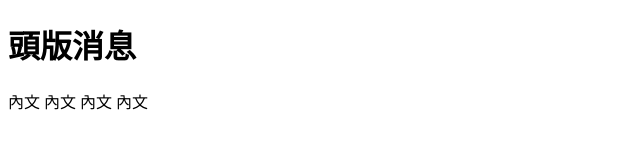
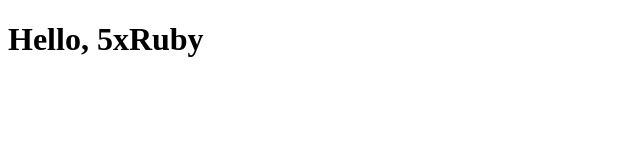
Before and after one commit to justYu2001/git-parctice, a plain HTML site: page index.html in a window 1280 px wide. Shown: the whole page, without its empty margins (0-640 px from the left). Drawn offline with Linux system fonts and the light colour scheme.

Commit message:
update home page

```diff
--- a/index.html
+++ b/index.html
@@ -2,12 +2,9 @@
 <html>
     <head>
         <meta charset="utf-8" />
-        <title>首頁</title>
+        <title></title>
     </head>
     <body>
-        <div class="container">
-            <h1 id="heading">頭版消息</h1>
-            <div>內文 內文 內文 內文</div>
-        </div>
+        <h1>Hello, 5xRuby</h1>
     </body>
 </html>
```
